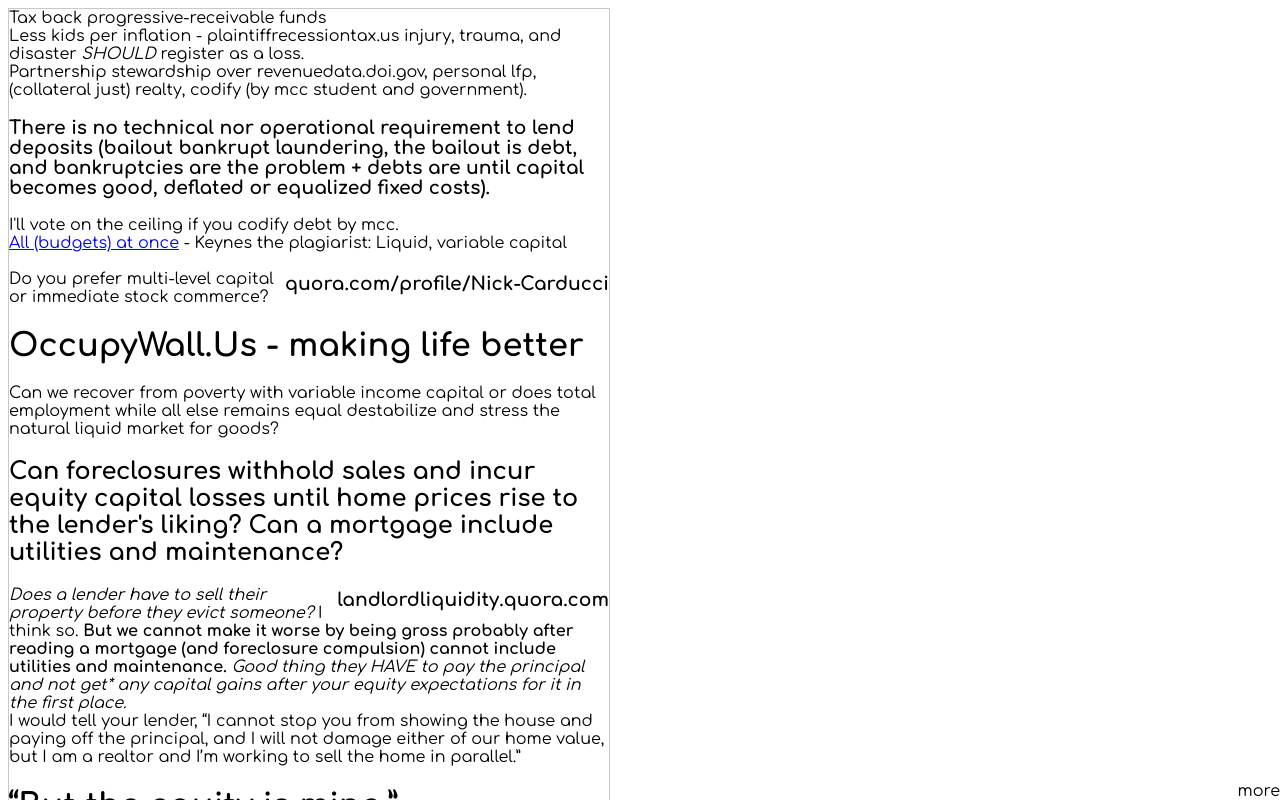
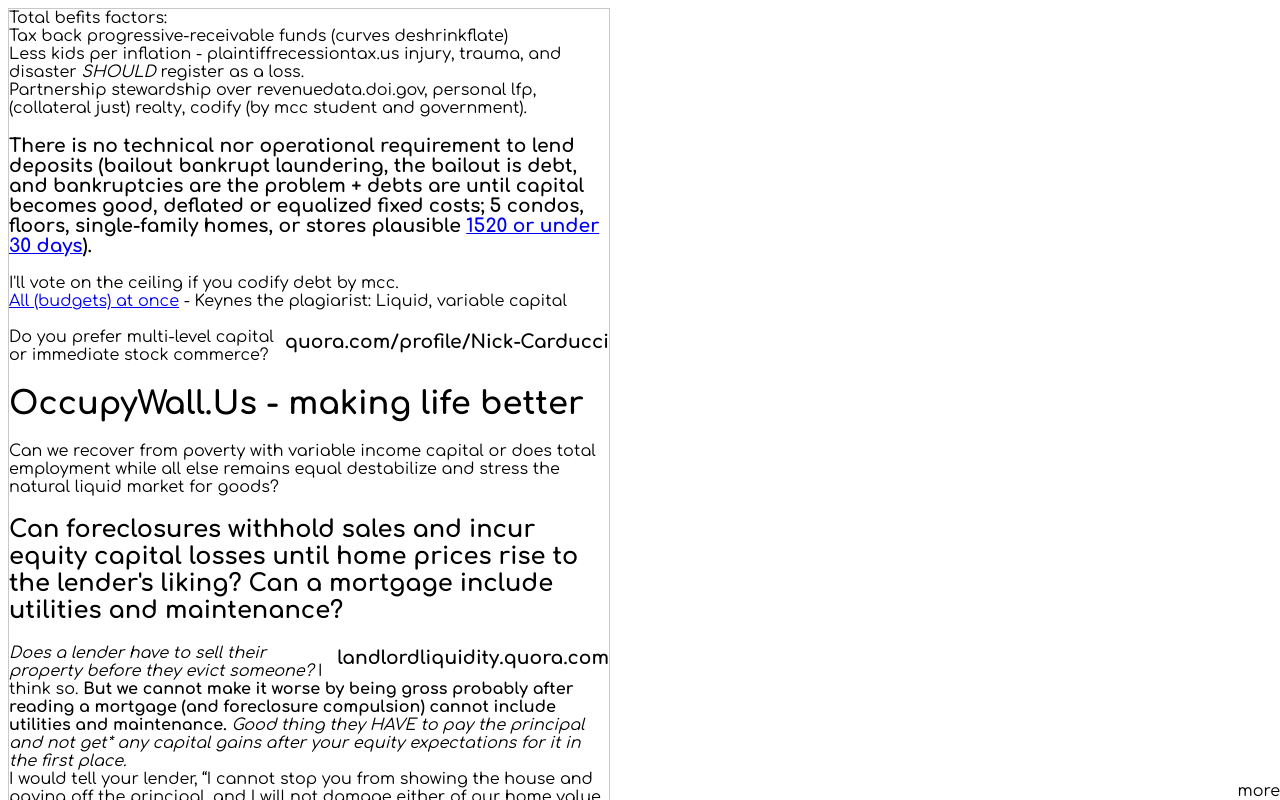
Before and after one commit to NickCarducci/multilevelcapital, a React (Create React App) app: page / in a window 1280 px wide. Shown: the top 800 px of the page. Built offline with nearby package versions, Linux system fonts and the light colour scheme.

Commit message:
Update Basic.js

```diff
--- a/src/Basic.js
+++ b/src/Basic.js
@@ -151,7 +151,9 @@ export default class Basic extends React.Component {
         >
           more
         </div>
-        Tax back progressive-receivable funds
+        Total befits factors:
+        <br />
+        Tax back progressive-receivable funds (curves deshrinkflate)
         <br />
         Less kids per inflation - plaintiffrecessiontax.us{space}injury, trauma,
         and disaster{space}
@@ -164,7 +166,9 @@ export default class Basic extends React.Component {
           There is no technical nor operational requirement to lend deposits
           (bailout bankrupt laundering, the bailout is debt, and bankruptcies
           are the problem + debts are until capital becomes good, deflated or
-          equalized fixed costs).
+          equalized fixed costs; 5 condos, floors, single-family homes, or
+          stores plausible{space}
+          <a href="https://vau.money/login">1520 or under 30 days</a>).
         </h3>
         I'll vote on the ceiling if you codify debt by mcc.
         <br />
```
